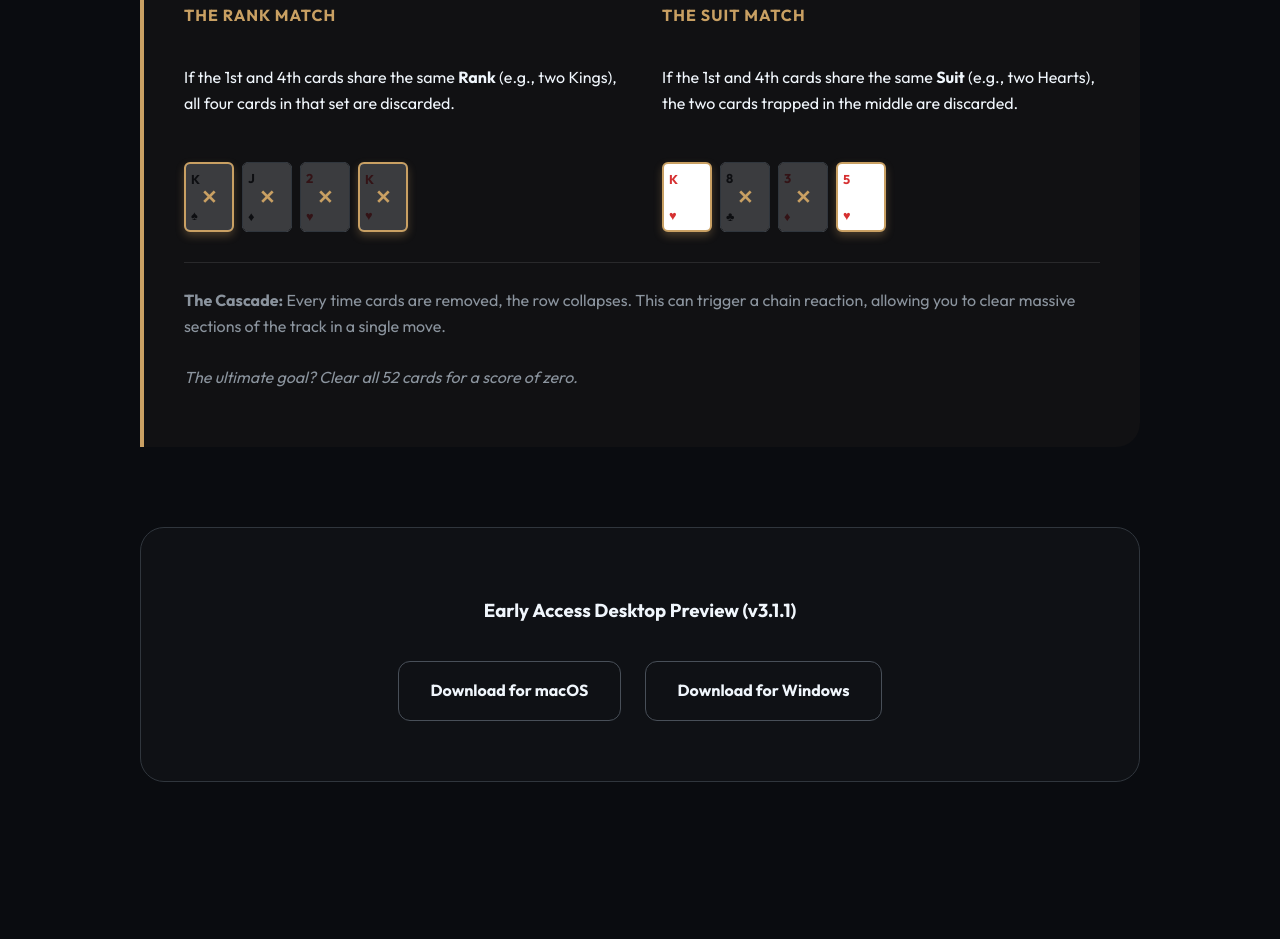
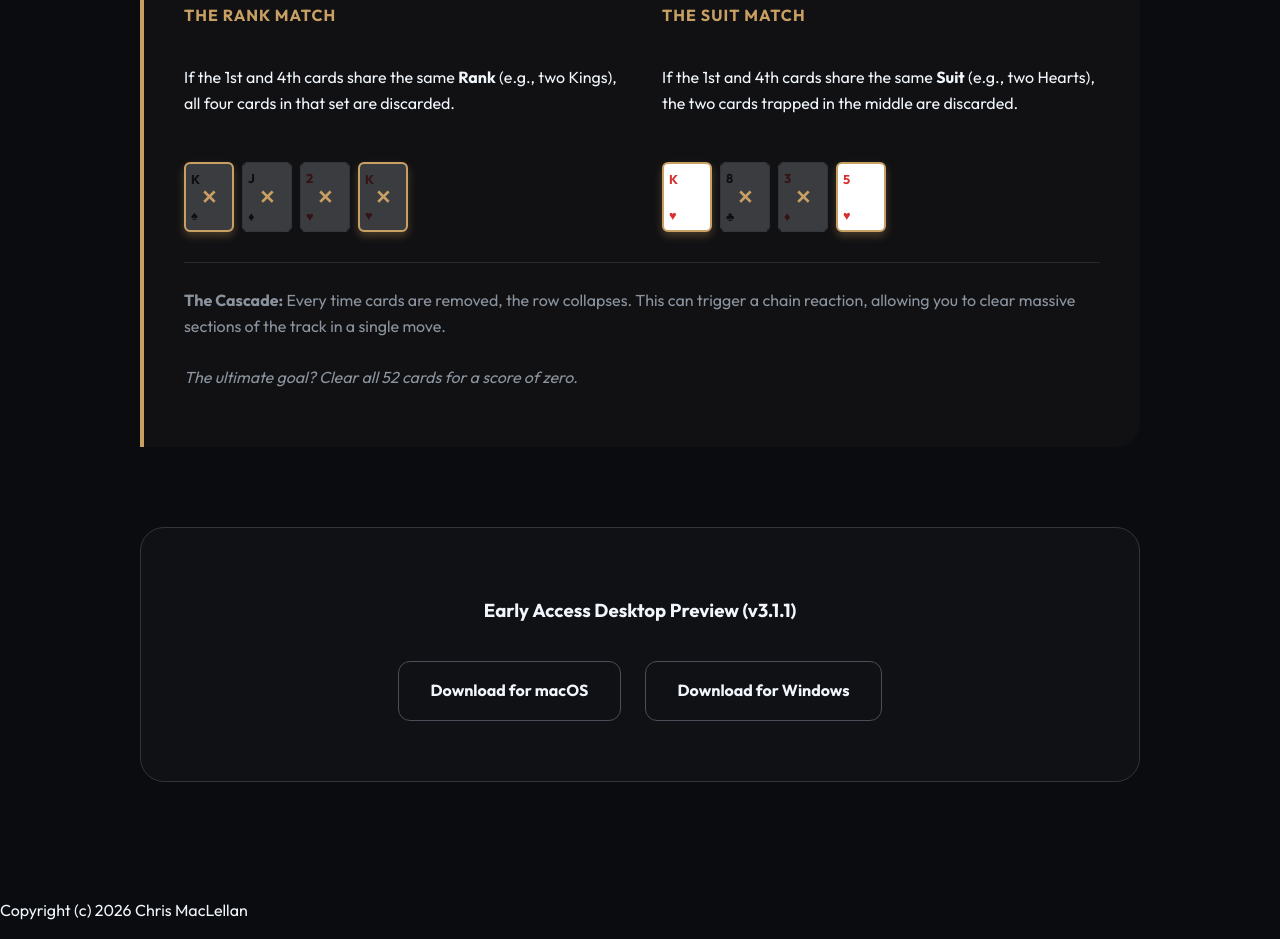
Before and after one commit to cmac1071/RailroadSolitaire, a plain HTML site: page index.html in a window 1280 px wide. Shown: the part 1027-1966 px from the top of the page. Before the commit the page ends 1909 px from the top, so only its background shows below. Drawn offline with Linux system fonts and the light colour scheme.

Commit message:
Update index.html

```diff
--- a/index.html
+++ b/index.html
@@ -260,6 +260,6 @@
             </a>
         </div>
     </div>
-
+<p>Copyright (c) 2026 Chris MacLellan</p>
 </body>
 </html>
```
